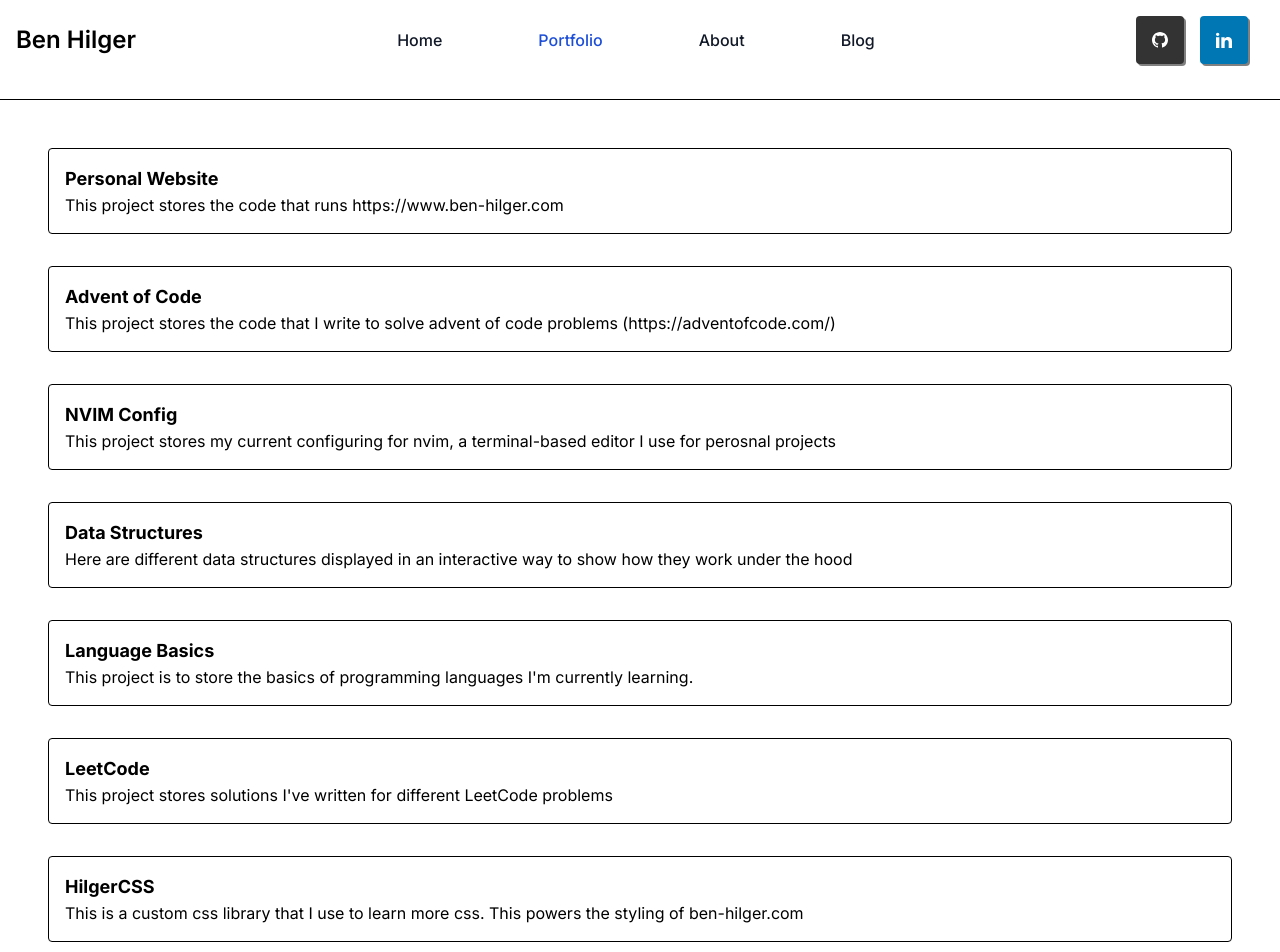
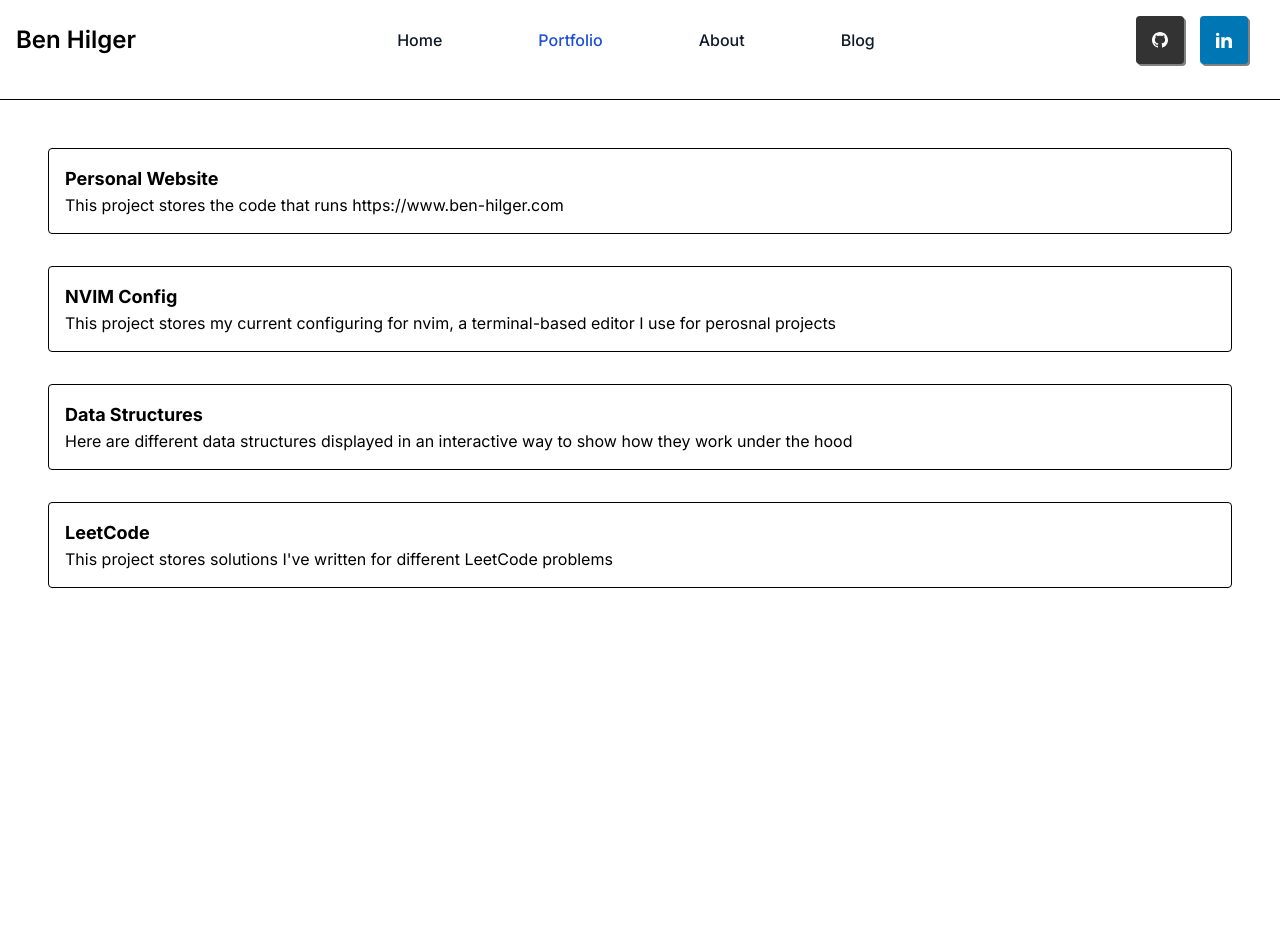
Before and after one commit to Ben-Hilger/website, a Next.js app in the folder web/: page /portfolio in a window 1280 px wide. Shown: the top 952 px of the page. After the commit the page ends 800 px from the top, so only its background shows below. Built offline with nearby package versions, Linux system fonts and the light colour scheme.

Commit message:
consolidate portfolio items

```diff
--- a/web/src/app/portfolio/page.tsx
+++ b/web/src/app/portfolio/page.tsx
@@ -6,13 +6,10 @@ export default function Portfolio() {
 
     const items: CardInfo[] = [
         new CardInfo(1, "Personal Website", "This project stores the code that runs https://www.ben-hilger.com", "https://github.com/Ben-Hilger/website"),
-        new CardInfo(2, "Advent of Code", "This project stores the code that I write to solve advent of code problems (https://adventofcode.com/)", "https://github.com/Ben-Hilger/advent-of-code"),
         new CardInfo(3, "NVIM Config", "This project stores my current configuring for nvim, a terminal-based editor I use for perosnal projects", "https://github.com/Ben-Hilger/nvim-config"),
         new CardInfo(4, "Data Structures", "Here are different data structures displayed in an interactive way to show how they work under the hood", "/data-structures", "_self"),
-        new CardInfo(5, "Language Basics", "This project is to store the basics of programming languages I'm currently learning.", "https://github.com/Ben-Hilger/language-basics"),
         new CardInfo(6, "LeetCode", "This project stores solutions I've written for different LeetCode problems", "https://github.com/Ben-Hilger/LeetCode"),
-        new CardInfo(7, "HilgerCSS", "This is a custom css library that I use to learn more css. This powers the styling of ben-hilger.com", "https://github.com/Ben-Hilger/website/blob/main/web/src/app/hilger.css")
-    ];
+   ];
 
     function getPortfolioItems() {
 
```
